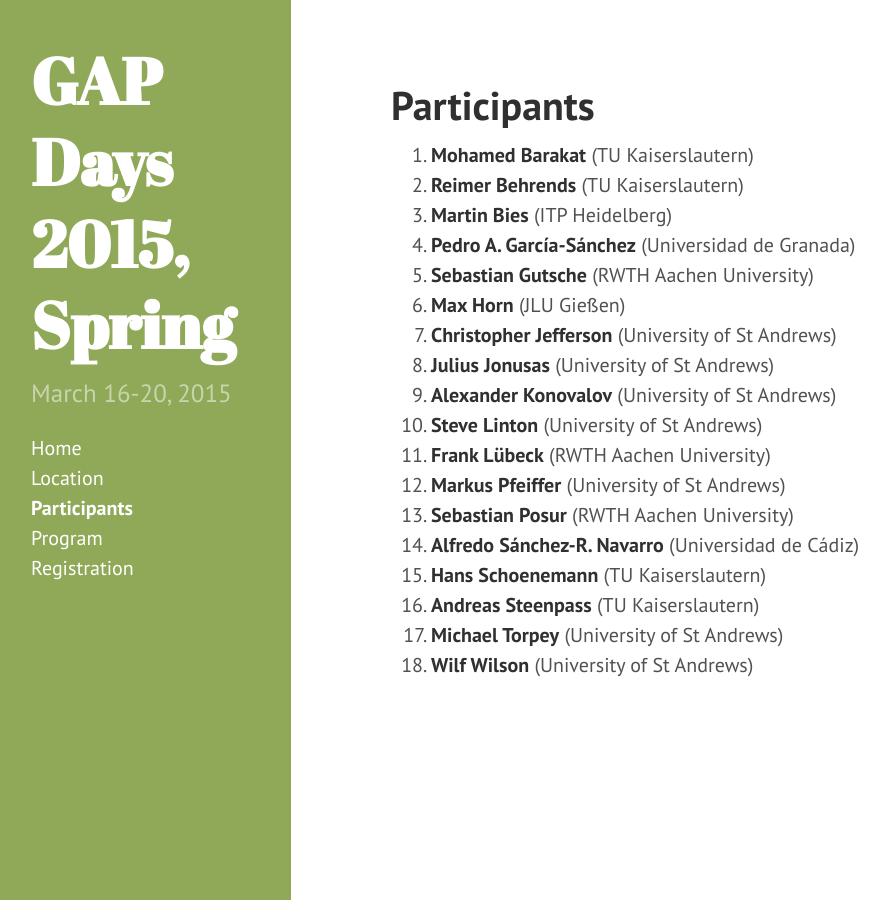
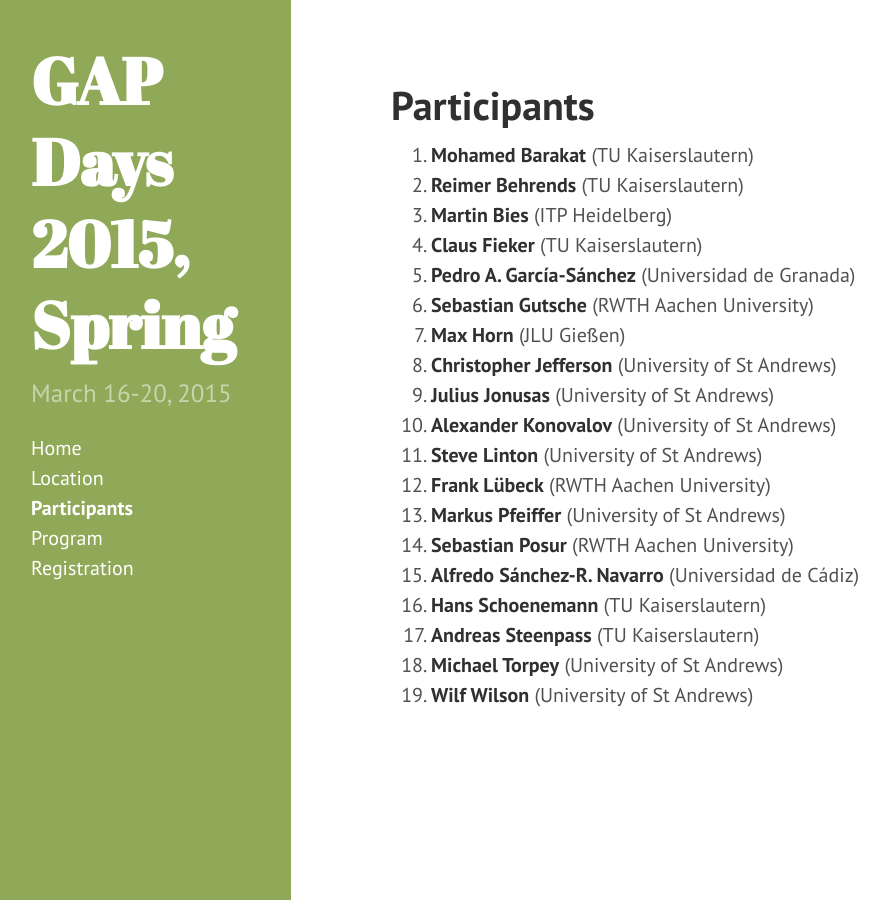
Before and after one commit to gapdays/gapdays2015-spring, a Jekyll site: the page built from participants.md, in a window 1280 px wide. Shown: the whole page, without its empty margins (9-898 px from the left). Built offline with Jekyll 4.4.1, drawn with Linux system fonts in a browser that asks for light colours; Markdown is read by kramdown in place of the engine named in the settings.

Commit message:
added Claus Fieker

```diff
--- a/_data/participants.yml
+++ b/_data/participants.yml
@@ -6,6 +6,9 @@
 
 - name: Martin Bies
   affiliation: ITP Heidelberg
+
+- name: Claus Fieker
+  affiliation: TU Kaiserslautern
 
 - name: Pedro A. García-Sánchez
   affiliation: Universidad de Granada
```
